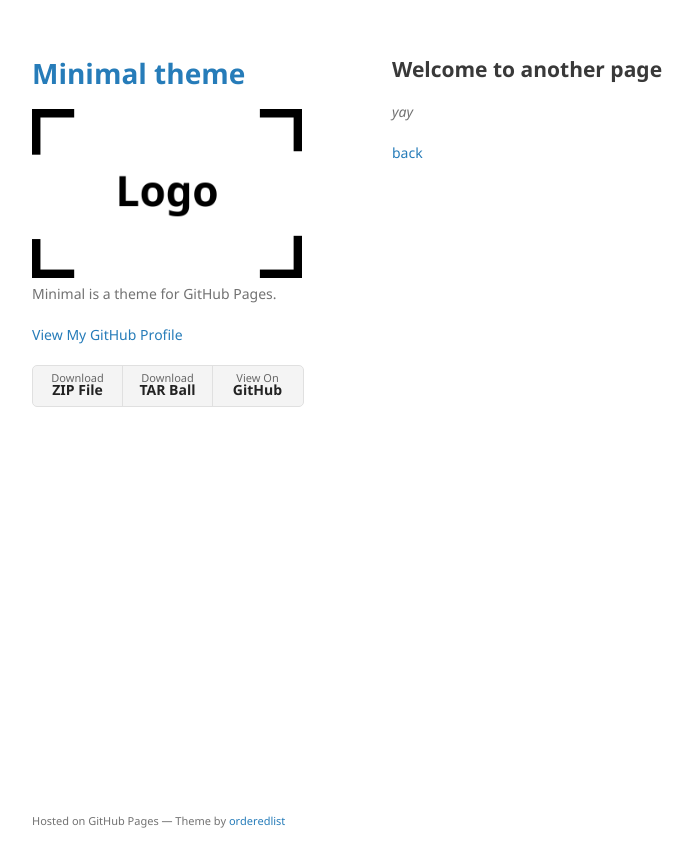
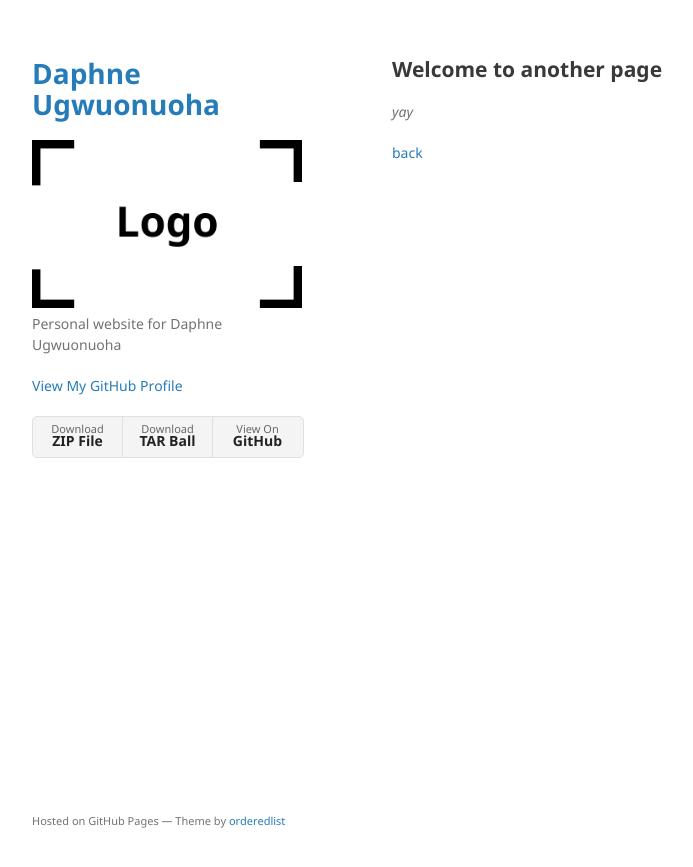
Before and after one commit to daphneugwu/daphneugwu.github.io, a Jekyll site: the page built from another-page.md, in a window 1280 px wide. Shown: the top 867 px of the page, without its empty margins (178-871 px from the left). Built offline with Jekyll 4.4.1, drawn with Linux system fonts in a browser that asks for light colours; our own code applies the rules of GitHub Pages for plain Markdown files.

Commit message:
Update _config.yml

```diff
--- a/_config.yml
+++ b/_config.yml
@@ -1,6 +1,6 @@
-title: Minimal theme
+title: Daphne Ugwuonuoha
 logo: /assets/img/logo.png
-description: Minimal is a theme for GitHub Pages.
+description: Personal website for Daphne Ugwuonuoha
 show_downloads: true
 google_analytics:
 theme: jekyll-theme-minimal
```
